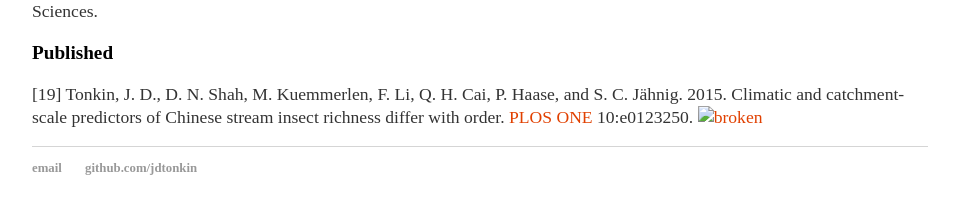
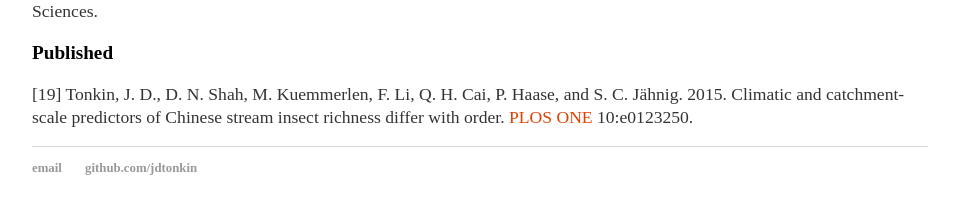
Before and after one commit to jdtonkin/jdtonkin.github.io, a Jekyll site: the page built from Research/index.md, in a window 1280 px wide. Shown: the part 235-449 px from the top of the page, without its empty margins (160-1119 px from the left). Built offline with Jekyll 4.4.1, drawn with Linux system fonts in a browser that asks for light colours.

Commit message:
Update index.md

```diff
--- a/Research/index.md
+++ b/Research/index.md
@@ -10,4 +10,4 @@
 
 ###Published
 
-[19] Tonkin, J. D., D. N. Shah, M. Kuemmerlen, F. Li, Q. H. Cai, P. Haase, and S. C. Jähnig. 2015. Climatic and catchment-scale predictors of Chinese stream insect richness differ with order. <a href="http://dx.doi.org/10.1371/journal.pone.0123250" target="_blank">PLOS ONE</a> 10:e0123250.  <a href="2015 Tonkin etal PLOS ONE.pdf" target="_blank"><img src="pdf-blue.png" alt="broken" style="height: 1.1em"></a>
+[19] Tonkin, J. D., D. N. Shah, M. Kuemmerlen, F. Li, Q. H. Cai, P. Haase, and S. C. Jähnig. 2015. Climatic and catchment-scale predictors of Chinese stream insect richness differ with order. <a href="http://dx.doi.org/10.1371/journal.pone.0123250" target="_blank">PLOS ONE</a> 10:e0123250.
```
